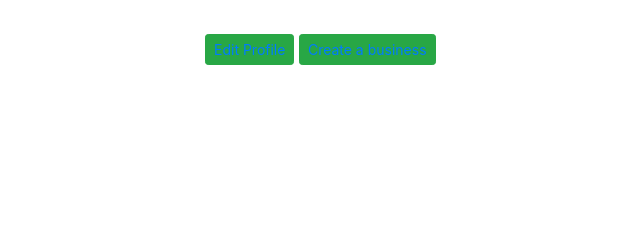
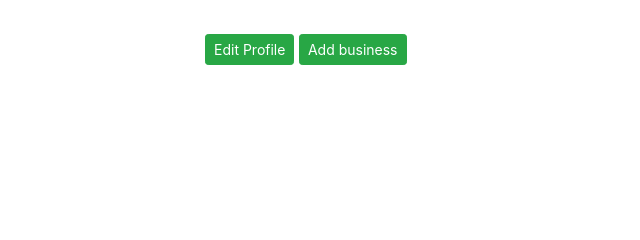
Before and after one commit to erastus-1/Mtaafix, a Django app: template mtaapp/templates/profile/profile.html in a window 1280 px wide. Shown: the part 137-377 px from the top of the page, without its empty margins (260-900 px from the left). Run offline with Django 3.2, Linux system fonts and the light colour scheme; the template is opened without the code that fills it: values that come from a table or form of the project are taken from there, others are empty; the visitor is signed in with stand-in values (Sample User, id 1); some libraries are stand-ins or nearby versions.

Commit message:
modified profile templates

```diff
--- a/mtaapp/templates/profile/profile.html
+++ b/mtaapp/templates/profile/profile.html
@@ -15,9 +15,9 @@
                     <p> Bio: {{profile_details.bio}}</p>
                 </li>
             </ul>
-            <button class="btn btn-sm btn-success"><a href="{% url 'profile' %}">Edit Profile</a></button>
+            <a href="{% url 'profile' %}" class="btn btn-sm btn-success">Edit Profile</a>
             <span>
-                <button class="btn btn-sm btn-success"><a href="{% url 'business' %}">Create a business</a></button>
+                <a href="{% url 'business' %}" class="btn btn-sm btn-success">Add business</a>
             </span>
         </div>
     </div>
```
